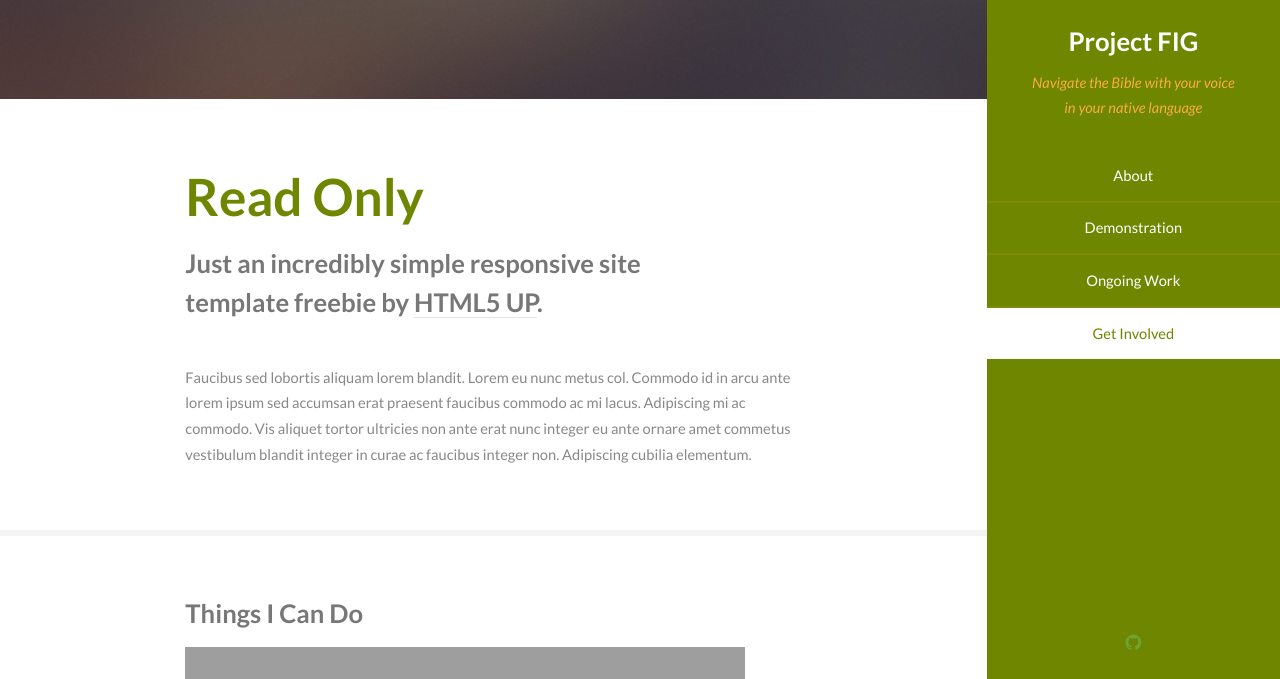
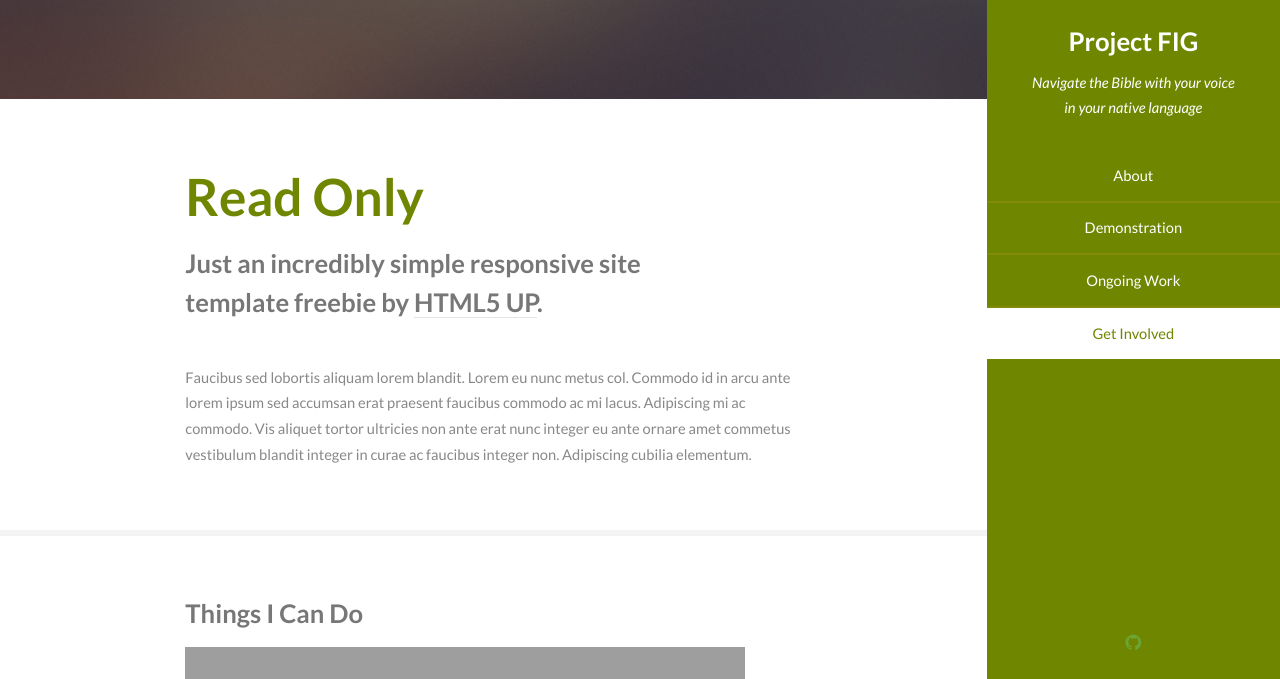
Before and after one commit to dlieviant/BibleReader, a plain HTML site: page index.html in a window 1280 px wide. Shown: the part 121-800 px from the top of the page. Drawn offline with Linux system fonts and the light colour scheme; grey boxes are pictures that could not be loaded.

Commit message:
fixing css color

```diff
--- a/css/style.css
+++ b/css/style.css
@@ -959,7 +959,7 @@
 			}
 
 			#header > header p {
-				color: #f6ad41;
+				color: #ffffff;
 				font-style: italic;
 				margin: 1em 0 0 0;
 			}
```
